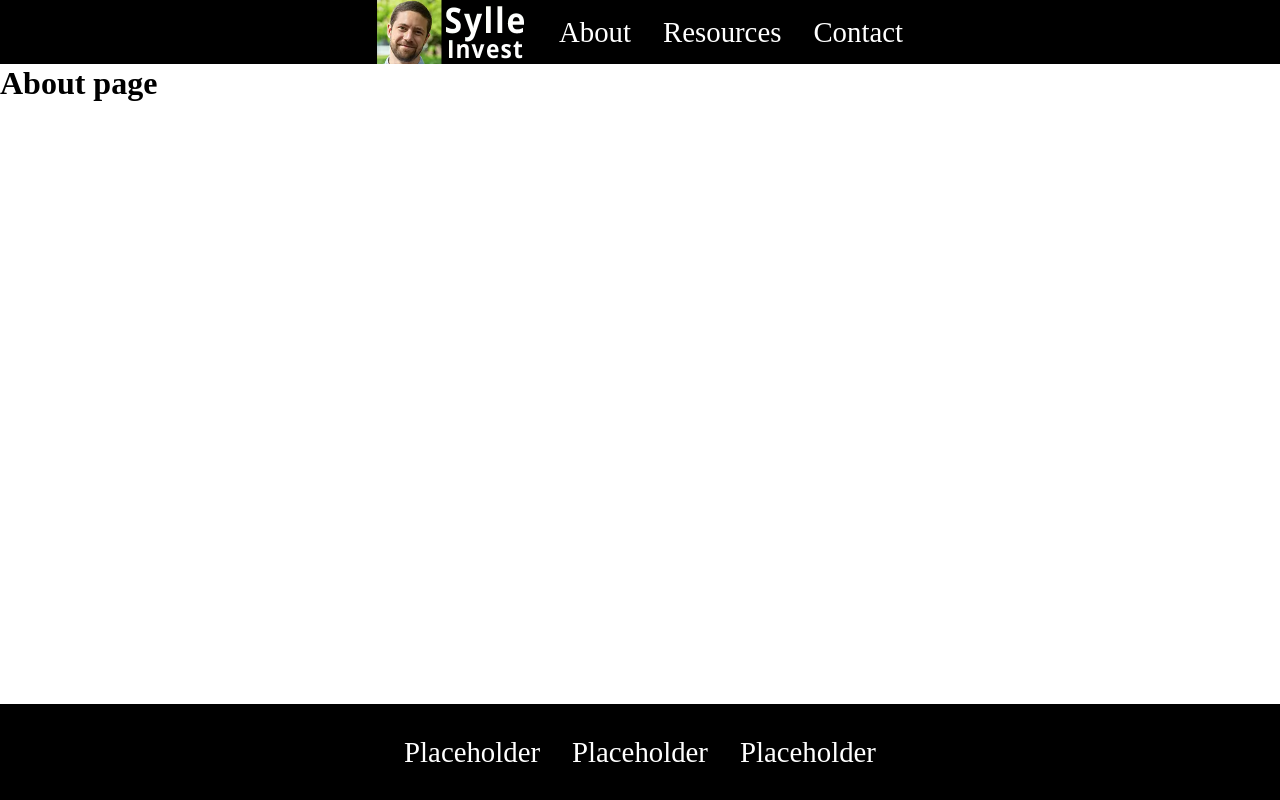
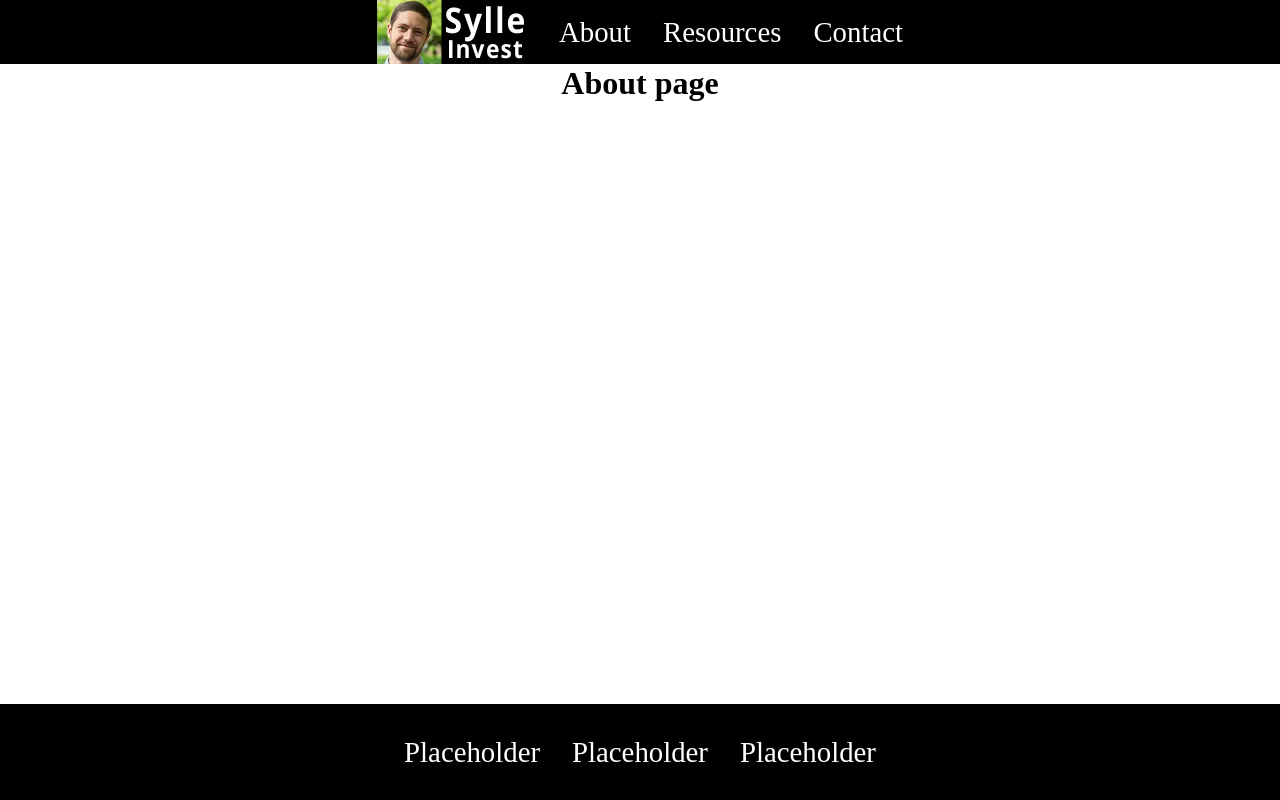
Before and after one commit to PontusLindblom/sylleinvest-website, a Next.js app: page /about in a window 1280 px wide. Built offline with nearby package versions, Linux system fonts and the light colour scheme.

Commit message:
Refactor css on how content is aligned

```diff
--- a/src/app/globals.css
+++ b/src/app/globals.css
@@ -72,3 +72,9 @@ body {
     display: flex;
     flex-direction: column;
 }
+
+.page-container {
+    display: flex;
+    flex-direction: column;
+    align-items: center;
+}
--- a/src/app/layout.tsx
+++ b/src/app/layout.tsx
@@ -17,7 +17,9 @@ export default function RootLayout({
         <html lang="en">
         <body>
             <Navbar/>
-            {children}
+            <div className='page-container'>
+                {children}
+            </div>
             <Footer/>
         </body>
         </html>
```
Also changed, not shown: src/app/page.module.css (+1 -6 lines).
